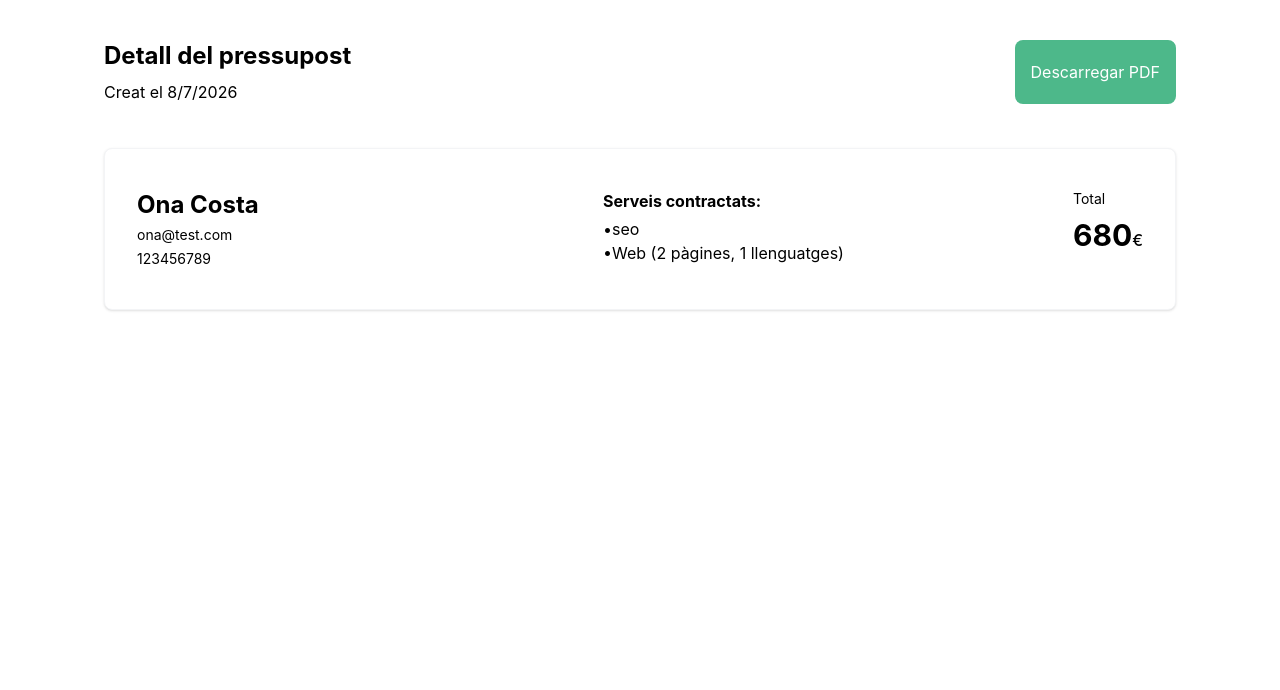
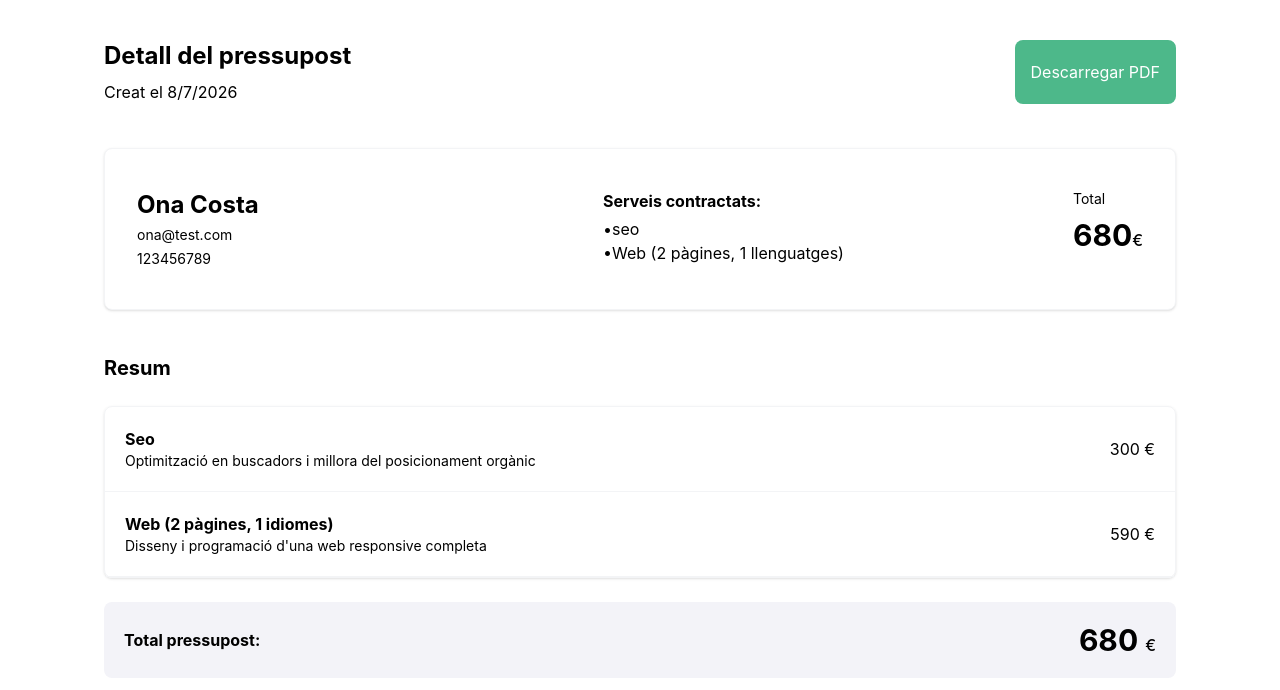
Before and after one commit to gemmaadev/budget-app-digital-services, a React (Vite) app: page /budgets in a window 1280 px wide. Shown: the top 690 px of the page. Built offline with nearby package versions, Linux system fonts and the light colour scheme.

Commit message:
feat(BudgetDetailSummary): add summary markup and logic

```diff
--- a/src/features/budget-calculator/hooks/useBudgetCalculator.ts
+++ b/src/features/budget-calculator/hooks/useBudgetCalculator.ts
@@ -1,5 +1,6 @@
 import { useState } from "react";
 import services from "@/data/services.json";
+import { calculateWebPrice } from "@/shared/utils";
 
 export function useBudgetCalculator() {
   // Gestionar estat dels serveis seleccionats: selectedServices: string[]
@@ -28,7 +29,7 @@ export function useBudgetCalculator() {
   };
 
   // Implementar fórmula del servei Web: (pages + languages) * 30 + 500
-  const webPrice: number = (webConfig.pages + webConfig.languages) * 30 + 500;
+  const webPrice = calculateWebPrice(webConfig.pages, webConfig.languages);
 
   // Implementar càlcul del total: suma de tots els serveis seleccionats
   const totalPrice = services
--- a/src/features/budget-share/components/BudgetDetailHeader.tsx
+++ b/src/features/budget-share/components/BudgetDetailHeader.tsx
@@ -15,7 +15,7 @@ export function BudgetDetailHeader({ budget }: BudgetDetailHeaderProps) {
 
       <button
         type="submit"
-        className="rounded-lg text-white whitespace-nowrap bg-brand-green active:opacity-80 px-4 py-1"
+        className="rounded-lg text-white whitespace-nowrap bg-brand-green active:opacity-80 px-4 md:py-1"
       >
         Descarregar PDF
       </button>
--- /dev/null
+++ b/src/features/budget-share/components/BudgetDetailSummary.tsx
@@ -0,0 +1,57 @@
+import services from "@/data/services.json";
+import type { Budget } from "@/shared/types/budget";
+import { calculateWebPrice } from "@/shared/utils";
+
+interface BudgetDetailSummaryProps {
+  budget: Budget;
+}
+
+export function BudgetDetailSummary({ budget }: BudgetDetailSummaryProps) {
+  return (
+    <section className="flex flex-col gap-6">
+      <h2 className="font-bold text-xl">Resum</h2>
+      <article className="flex flex-col border border-gray-100 rounded-lg shadow-sm">
+        {budget.services.map((serviceId) => {
+          const serviceData = services.find(
+            (service) => service.id === serviceId,
+          );
+          if (!serviceData) return null;
+
+          const isWeb = serviceId === "web" && budget.webConfig;
+          const price = isWeb
+            ? calculateWebPrice(
+                budget.webConfig!.pages,
+                budget.webConfig!.languages,
+              )
+            : serviceData.price;
+
+          const name = isWeb
+            ? `Web (${budget.webConfig!.pages} pàgines, ${budget.webConfig!.languages} idiomes)`
+            : serviceData.name;
+
+          return (
+            <div
+              key={serviceId}
+              className="flex justify-between p-5 border-b border-gray-100 gap-8"
+            >
+              <div>
+                <p className="font-bold">{name}</p>
+                <p className="text-sm">{serviceData.description}</p>
+              </div>
+              <span className="flex whitespace-nowrap items-center">
+                {price} €
+              </span>
+            </div>
+          );
+        })}
+      </article>
+
+      <div className="flex flex-row justify-between items-center rounded-lg bg-total-price p-5">
+        <p className="font-bold text-base">Total pressupost:</p>
+        <span className="font-bold text-3xl">
+          {budget.total} <span className="text-base font-medium">€</span>
+        </span>
+      </div>
+    </section>
+  );
+}
--- a/src/pages/BudgetDetailPage.tsx
+++ b/src/pages/BudgetDetailPage.tsx
@@ -1,4 +1,5 @@
 import { BudgetDetailHeader } from "@/features/budget-share/components/BudgetDetailHeader";
+import { BudgetDetailSummary } from "@/features/budget-share/components/BudgetDetailSummary";
 import { BudgetCard } from "@/features/budget-history/components/BudgetCard";
 import type { Budget } from "@/shared/types/budget";
 
@@ -16,6 +17,7 @@ export default function BudgetDetailPage() {
     <div className="mx-auto max-w-6xl px-10 flex flex-col gap-11 py-10">
       <BudgetDetailHeader budget={mockBudget} />
       <BudgetCard budget={mockBudget} showLink={false} />
+      <BudgetDetailSummary budget={mockBudget} />
     </div>
   );
 }
--- /dev/null
+++ b/src/shared/utils/calculateWebPrice.ts
@@ -0,0 +1,3 @@
+export function calculateWebPrice(pages: number, languages: number): number {
+  return (pages + languages) * 30 + 500;
+}
--- a/src/shared/utils/index.ts
+++ b/src/shared/utils/index.ts
@@ -1,2 +1,2 @@
-// export { formatPrice } from './formatPrice'
-// export { generateId } from './generateId'
+export { calculateWebPrice } from "./calculateWebPrice";
+export { encodeBudget, decodeBudget } from "./encodeBudget";
```
